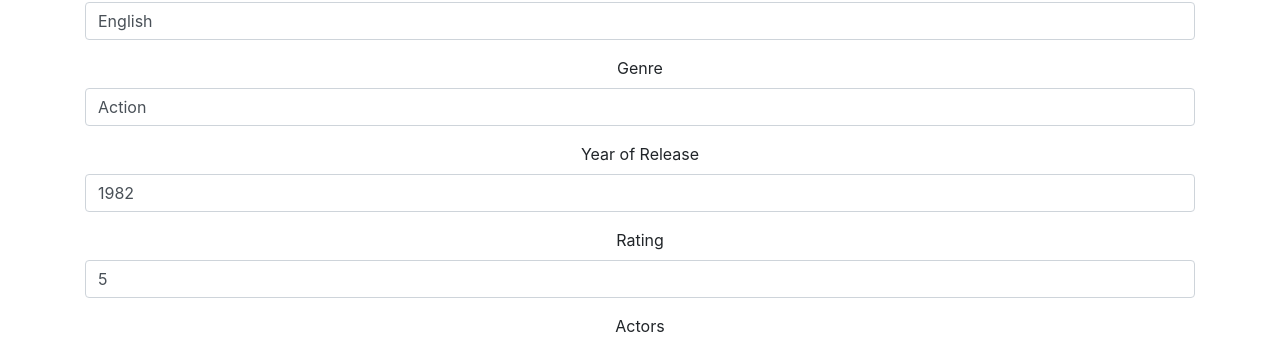
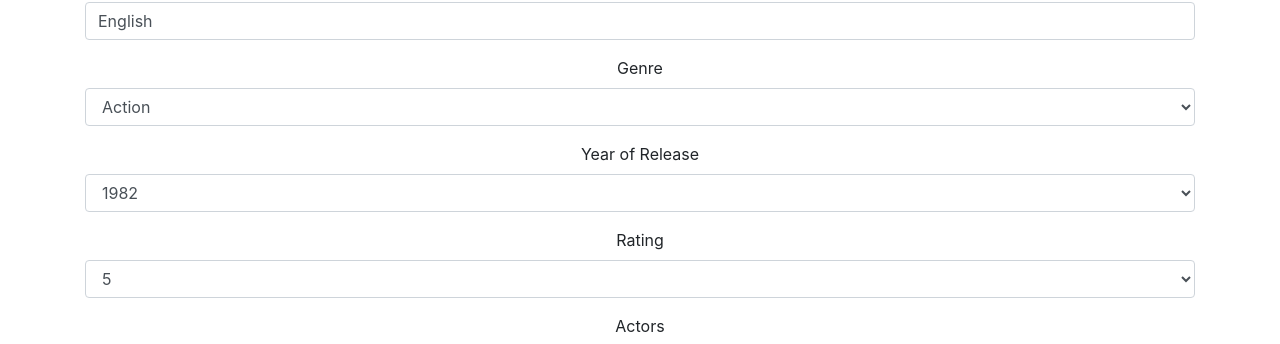
Before and after one commit to xqt19/aws-react-movieapp, a React (Create React App) app: page / in a window 1280 px wide. Shown: the part 331-675 px from the top of the page. Built offline with nearby package versions, Linux system fonts and the light colour scheme.

Commit message:
Completed props and states of hardcoded movies

```diff
--- a/src/components/movie/EntryComponent.jsx
+++ b/src/components/movie/EntryComponent.jsx
@@ -4,10 +4,15 @@ import {Formik, Form, Field} from 'formik';
 class EntryComponent extends Component{
 
     onSubmit=(values)=>{
-
-        console.log(values)
+        this.props.funct(values)
     }
     render(){
+        let i = 1910
+        let years= []
+        for (i; i<2021; i++){years.push(i)}
+        i = 1
+        let stars= []
+        for (i; i<6; i++){stars.push(i)}
         return(
             <div>
             <div className="container">
@@ -18,9 +23,9 @@ class EntryComponent extends Component{
                     movieTitle: "Blade Runner",
                     movieLang: "English",
                     movieGenre: "Action",
-                    movieYear: "1982",
-                    movieRating: "5",
-                    movieActors: "Ridley Scott",
+                    movieYear: 1982,
+                    movieRating: 5,
+                    movieActors: ["Ridley Scott"],
                 }}
                 onSubmit={this.onSubmit}
                 enableReinitialize={true}
@@ -38,15 +43,25 @@ class EntryComponent extends Component{
                                 </fieldset>
                                 <fieldset className="form-group">
                                     <label>Genre</label>
-                                    <Field className="form-control" type="text" name="movieGenre" />
+                                    <Field className="form-control" as="select" name="movieGenre">
+                                        <option value="Action">Action</option>
+                                        <option value="Comedy">Comedy</option>
+                                        <option value="Romance">Romance</option>
+                                        <option value="Sci-Fi">Sci-Fi</option>
+                                        <option value="Thriller">Thriller</option>
+                                    </Field>
                                 </fieldset>
                                 <fieldset className="form-group">
                                     <label>Year of Release</label>
-                                    <Field className="form-control" type="text" name="movieYear" />
+                                    <Field className="form-control"as="select" name="movieYear">
+                                        {years.map(year => <option value={year} key={year}>{year}</option>)}
+                                    </Field>
                                 </fieldset>
                                 <fieldset className="form-group">
                                     <label>Rating</label>
-                                    <Field className="form-control" type="text" name="movieRating" />
+                                    <Field className="form-control" as="select" name="movieRating" >
+                                        {stars.map(star => <option value={star} key={star}>{star}</option>)}
+                                    </Field>
                                 </fieldset>
                                 <fieldset className="form-group">
                                     <label>Actors</label>
--- a/src/components/movie/MovieApp.jsx
+++ b/src/components/movie/MovieApp.jsx
@@ -10,8 +10,19 @@ class MovieApp extends Component{
     constructor(props){
         super(props)
         this.state ={
-            active: "Entry"
+            active: "Entry",
+            movies:
+            [
+                {"id": 95, "movieTitle": "Black Panther","movieLang": "English","movieGenre": "Action","movieYear": 2018,"movieRating": 5,
+                "movieActors": ["Chadwick Boseman"]},
+                {"id": 96, "movieTitle": "The Irishman","movieLang": "Irish","movieGenre": "Thriller","movieYear": 2019,"movieRating": 4,
+                "movieActors": ["Robert Downey Jr", "Charlie Chaplin", "Patrick Steward"]},
+                {"id": 97, "movieTitle": "Casablanca","movieLang": "Spanish","movieGenre": "Romance","movieYear": 1942,"movieRating": 3,
+                "movieActors": ["White House", "Kamala Harris"]},
+            ]
         }
+        this.activeChange = this.activeChange.bind(this)
+        this.addMovie = this.addMovie.bind(this)
     }
     render(){
         return(
@@ -26,8 +37,8 @@ class MovieApp extends Component{
                     <button className="nav-link" onClick={() => this.activeChange("About")}>About</button>
                 </nav>
 
-                {this.state.active === "Entry" && <EntryComponent />}
-                {this.state.active === "View" && <ViewComponent />}
+                {this.state.active === "Entry" && <EntryComponent funct={this.addMovie}/>}
+                {this.state.active === "View" && <ViewComponent gift={this.state.movies}/>}
                 {this.state.active === "About" && <AboutComponent />}
             </div>
         )
@@ -37,6 +48,15 @@ class MovieApp extends Component{
             active: `${word}`
         })
     }
+
+    addMovie(values){
+        let movies = this.state.movies
+        movies.push(values)
+        this.setState({
+            active: "Entry",
+            movies: movies
+        })
+    }
 }
 
 
--- a/src/components/movie/ViewComponent.jsx
+++ b/src/components/movie/ViewComponent.jsx
@@ -6,19 +6,17 @@ class ViewComponent extends Component{
         this.state ={
             movies:
             [
-                {"id": 95, "movieTitle": "Black Panther","movieLang": "English","movieGenre": "Action","movieYear": "2018","movieRating": "5",
-                "movieActors": "Chadwick Boseman"},
-                {"id": 96, "movieTitle": "The Irishman","movieLang": "Irish","movieGenre": "Thriller","movieYear": "2019","movieRating": "4",
-                "movieActors": "Patrick Steward"},
-                {"id": 97, "movieTitle": "Casablanca","movieLang": "Spanish","movieGenre": "Romance","movieYear": "1942","movieRating": "3",
-                "movieActors": "White House"},
+
             ]
         }
     }
 
-    // componentDidMount(){
-    //     this.refreshMovies();
-    // }
+    componentDidMount(){
+        let tuna = this.props.gift
+        this.setState({
+            movies: tuna
+        })
+    }
     render(){
         return(
             <div>
@@ -27,7 +25,7 @@ class ViewComponent extends Component{
                 <table className="table">
                     <thead>
                         <tr>
-                            <th>ID</th>
+                            {/* <th>ID</th> */}
                             <th>Title</th>
                             <th>Language</th>
                             <th>Genre</th>
@@ -37,15 +35,15 @@ class ViewComponent extends Component{
                         </tr>
                     </thead>
                     <tbody>
-                        {this.state.movies.map(movie =>
-                            <tr key={movie.id}>
-                                <td>{movie.id}</td>
+                        {this.props.gift.map(movie =>
+                            <tr key={movie.movieTitle}>
+                                {/* <td>{movie.id}</td> */}
                                 <td>{movie.movieTitle}</td>
                                 <td>{movie.movieLang}</td>
                                 <td>{movie.movieGenre}</td>
                                 <td>{movie.movieYear}</td>
                                 <td>{movie.movieRating}</td>
-                                <td>{movie.movieActors}</td>
+                                <td><ul className="list-unstyled">{movie.movieActors.map(name => <li key={name}>{name}</li>)}</ul></td>
                                 {/* <td><button className="btn btn-success" onClick={() => this.updateMovieClicked(movie.id)}>Update</button></td>
                                 <td><button className="btn btn-danger" onClick={() => this.deleteMovieClicked(movie.id)}>Delete</button></td> */}
                             </tr>
```
